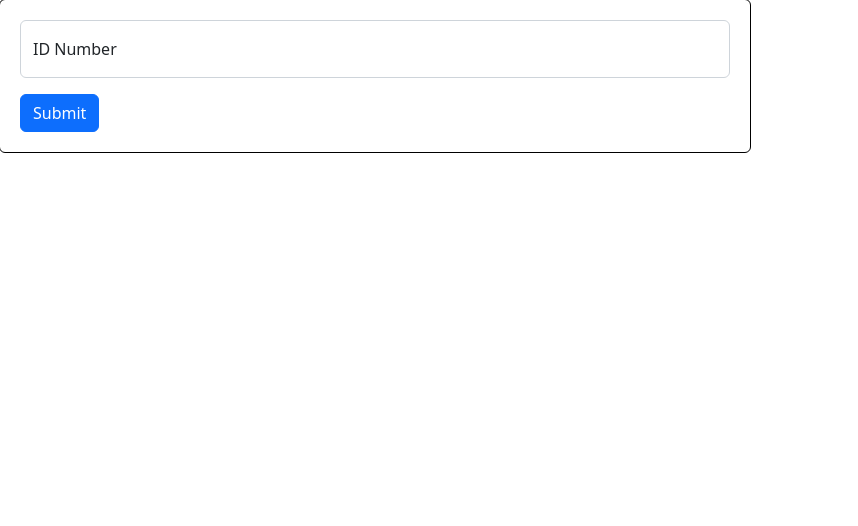
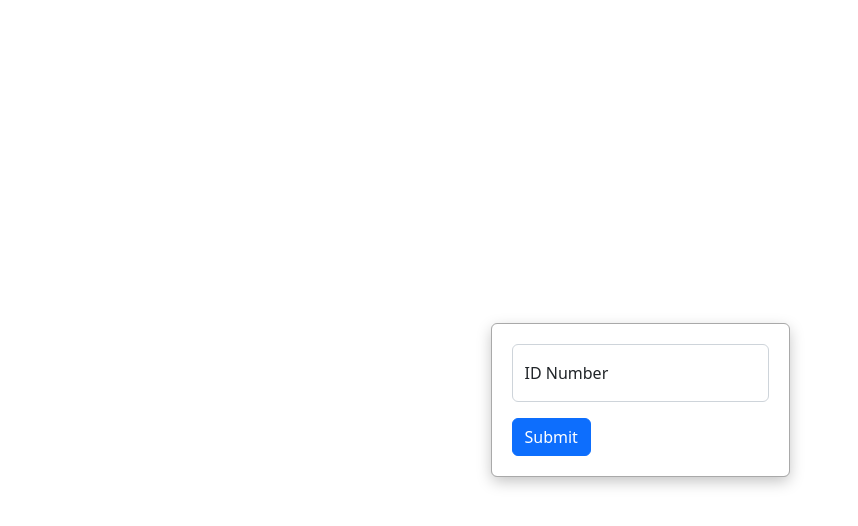
Before and after one commit to derek-le1105/sv25-signin, a React (Create React App) app in the folder frontend/: page / in a window 1280 px wide. Shown: the top 526 px of the page, without its empty margins (0-858 px from the left). Built offline with nearby package versions, Linux system fonts and the light colour scheme.

Commit message:
Applied styling to forms

```diff
--- a/frontend/src/App.js
+++ b/frontend/src/App.js
@@ -5,7 +5,7 @@ import "bootstrap/dist/css/bootstrap.min.css";
 function App() {
   return (
     <div className="App">
-      <div className="login">
+      <div className="login-container">
         <StudentForm />
       </div>
     </div>
--- a/frontend/src/index.css
+++ b/frontend/src/index.css
@@ -1,6 +1,26 @@
-.login{
-    max-width: 750px;
+input::-webkit-outer-spin-button,
+input::-webkit-inner-spin-button {
+  -webkit-appearance: none;
+  margin: 0;
+}
+
+/* Firefox */
+input[type=number] {
+  -moz-appearance: textfield;
+}
+
+.login-container{
+    max-width: 400px;
     padding: 20px;
-    outline: 1px solid black;
+    outline: 1px solid rgb(169, 169, 169);
     border-radius: 5px;
+    margin: auto;
+    box-shadow: rgba(0, 0, 0, 0.25) 0px 5px 15px;
 }
+
+.App{
+    display: flex;
+    justify-content: center;
+    align-items: center;
+    height: 100vh;
+}
```
